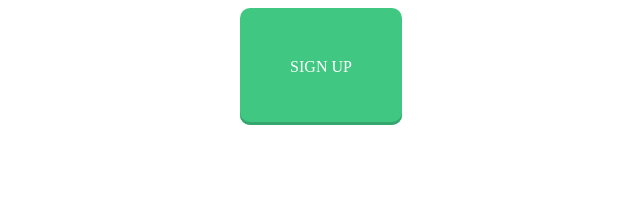
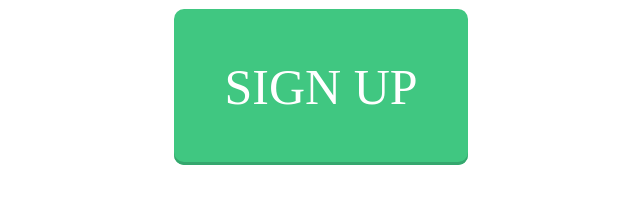
Before and after one commit to mvidioco/flirtblog.online, a plain HTML site: page button/index.html in a window 1280 px wide. Shown: the whole page, without its empty margins (299-939 px from the left). Drawn offline with Linux system fonts and the light colour scheme.

Commit message:
Update index.html

```diff
--- a/button/index.html
+++ b/button/index.html
@@ -6,7 +6,7 @@
 padding: 50px 50px 50px 10px;
 }
 a.button7 {
-  font-weight: 700px;
+  font-size: 50px;
   color: white;
   text-decoration: none;
   padding: 50px 50px 50px 50px;
```
